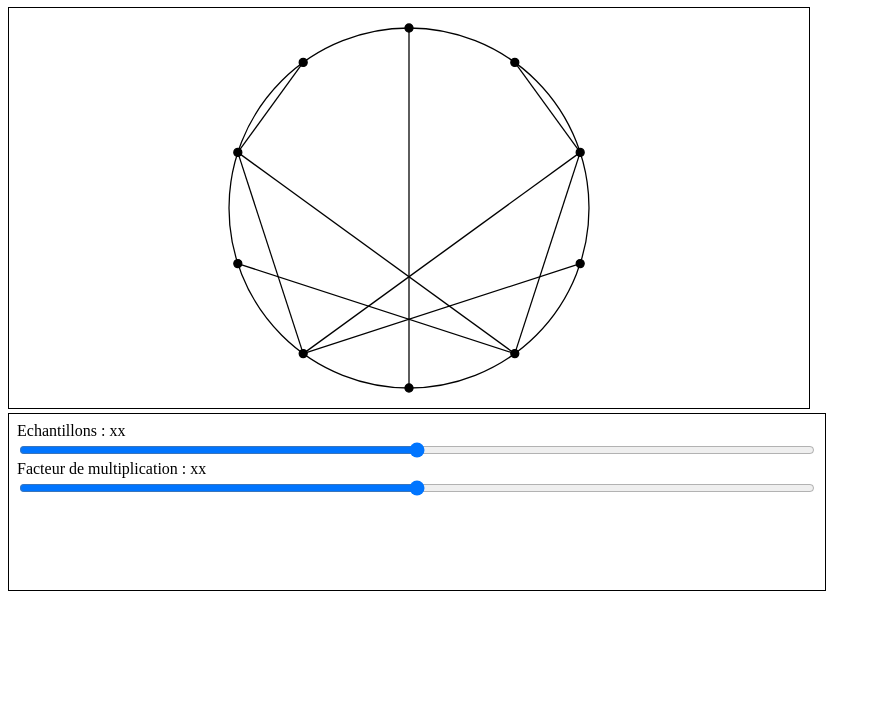
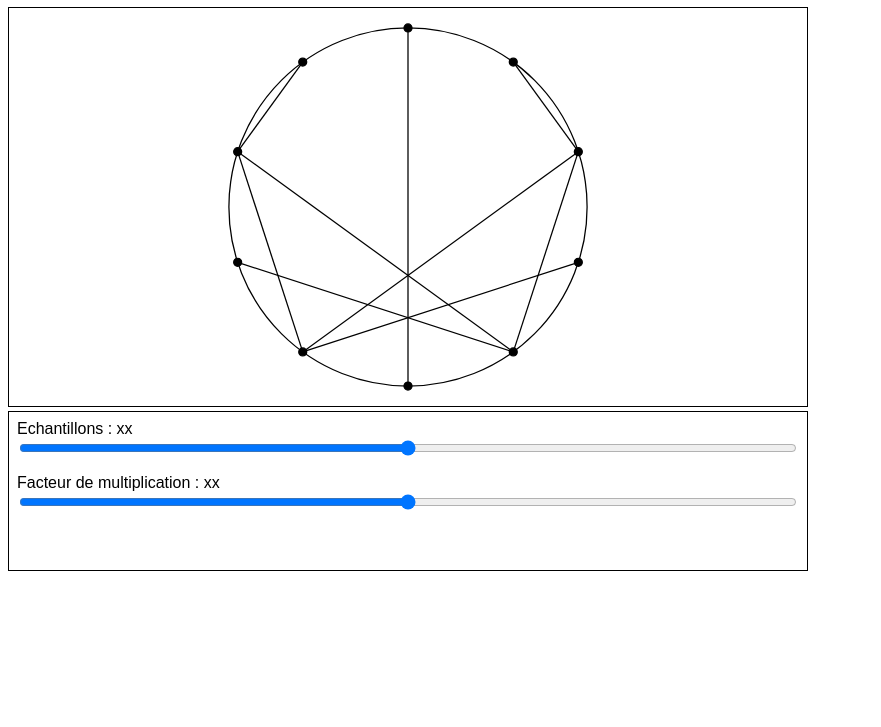
Before and after one commit to ciel-sketch/tsrbo1-nov23, a website built with Vite: page front/index.html in a window 1280 px wide. Shown: the part 73-800 px from the top of the page, without its empty margins (0-881 px from the left). Built offline with nearby package versions, Linux system fonts and the light colour scheme.

Commit message:
dev: stylizing

```diff
--- a/front/src/style.css
+++ b/front/src/style.css
@@ -1,3 +1,11 @@
+* {
+  box-sizing: border-box;
+}
+
+body {
+  font: 1em sans-serif;
+}
+
 svg {
   width: 50em;
   height: 25em;
@@ -24,9 +32,9 @@ div.command {
   height: 10em;
   border: 0.1em solid black;
   padding: 0.5em;
-  box-sizing: content-box;
   display: flex;
   flex-flow: column;
+  gap: 1em;
 
   & label {
     display: flex;
```
